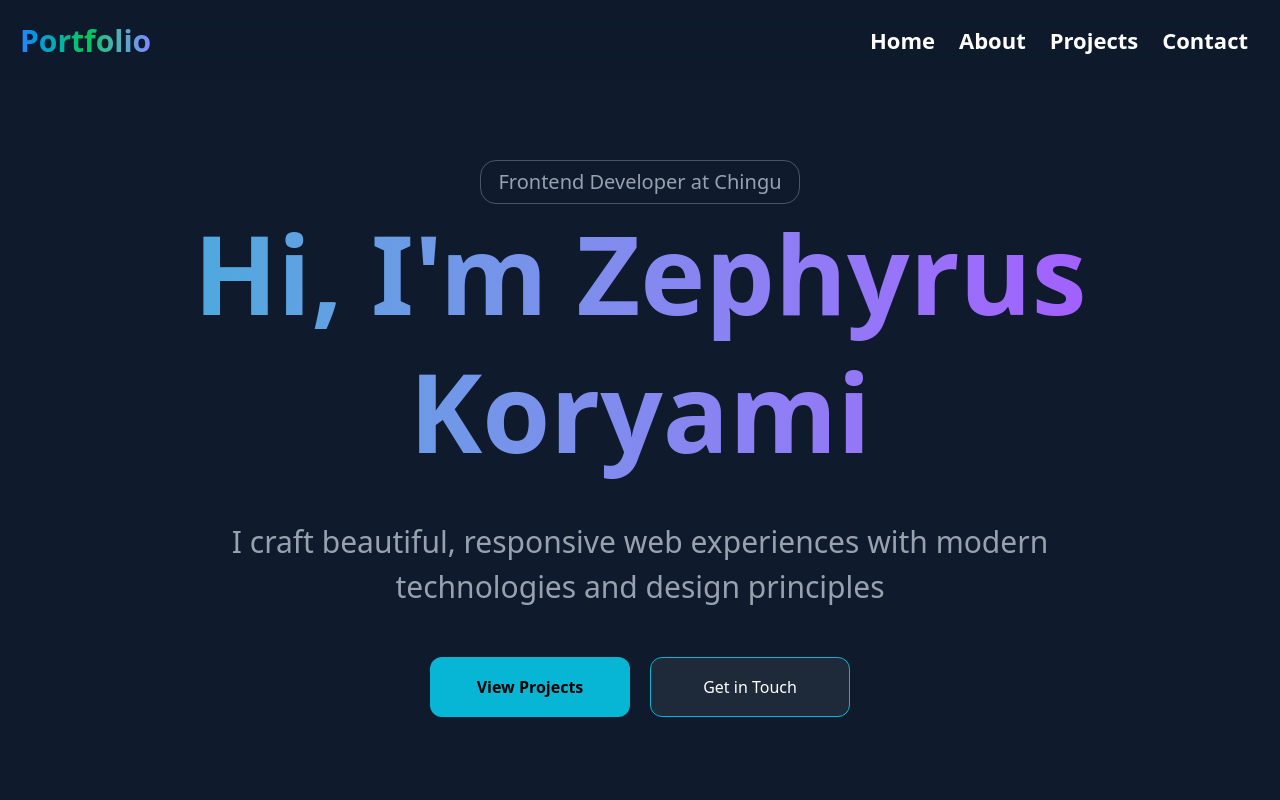
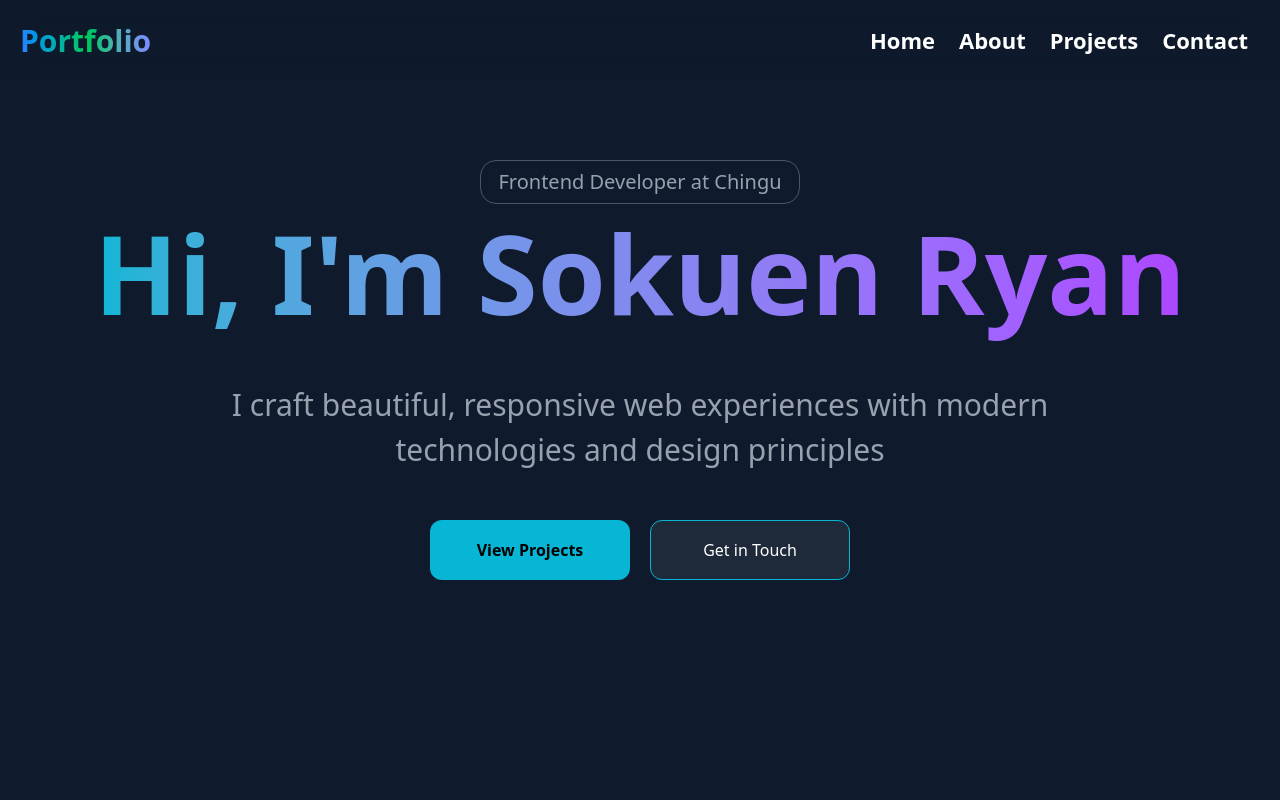
Before and after one commit to sokuenryan/portfolio, a React (Vite) app: page / in a window 1280 px wide. Shown: the top 800 px of the page. Built offline with nearby package versions, Linux system fonts and the light colour scheme.

Commit message:
updated the name

```diff
--- a/src/components/portolio.jsx
+++ b/src/components/portolio.jsx
@@ -74,10 +74,10 @@ const Portfolio = () => {
           Frontend Developer at Chingu
         </p>
 
-        <h1 className="font-bold text-[110px] sm:text-[110px] md:text-[110px] text-6xl sm:text-7xl md:text-[110px] bg-gradient-to-r from-[#07B6D5] to-purple-500 inline-block text-transparent bg-clip-text text-center leading-tight sm:leading-tight md:leading-tight">
+        <h1 className="font-bold text-[110px] sm:text-[110px] text-6xl sm:text-7xl md:text-[110px] bg-gradient-to-r from-[#07B6D5] to-purple-500 inline-block text-transparent bg-clip-text text-center leading-tight sm:leading-tight md:leading-tight">
           <span className="block sm:inline">Hi, I'm </span>
-          <span className="block sm:inline">Zephyrus </span>
-          <span className="block sm:inline">Koryami</span>
+          <span className="block sm:inline">Sokuen </span>
+          <span className="block sm:inline">Ryan</span>
         </h1>
 
         <p className="w-full text-gray-400 text-[30px] mt-10">
```
